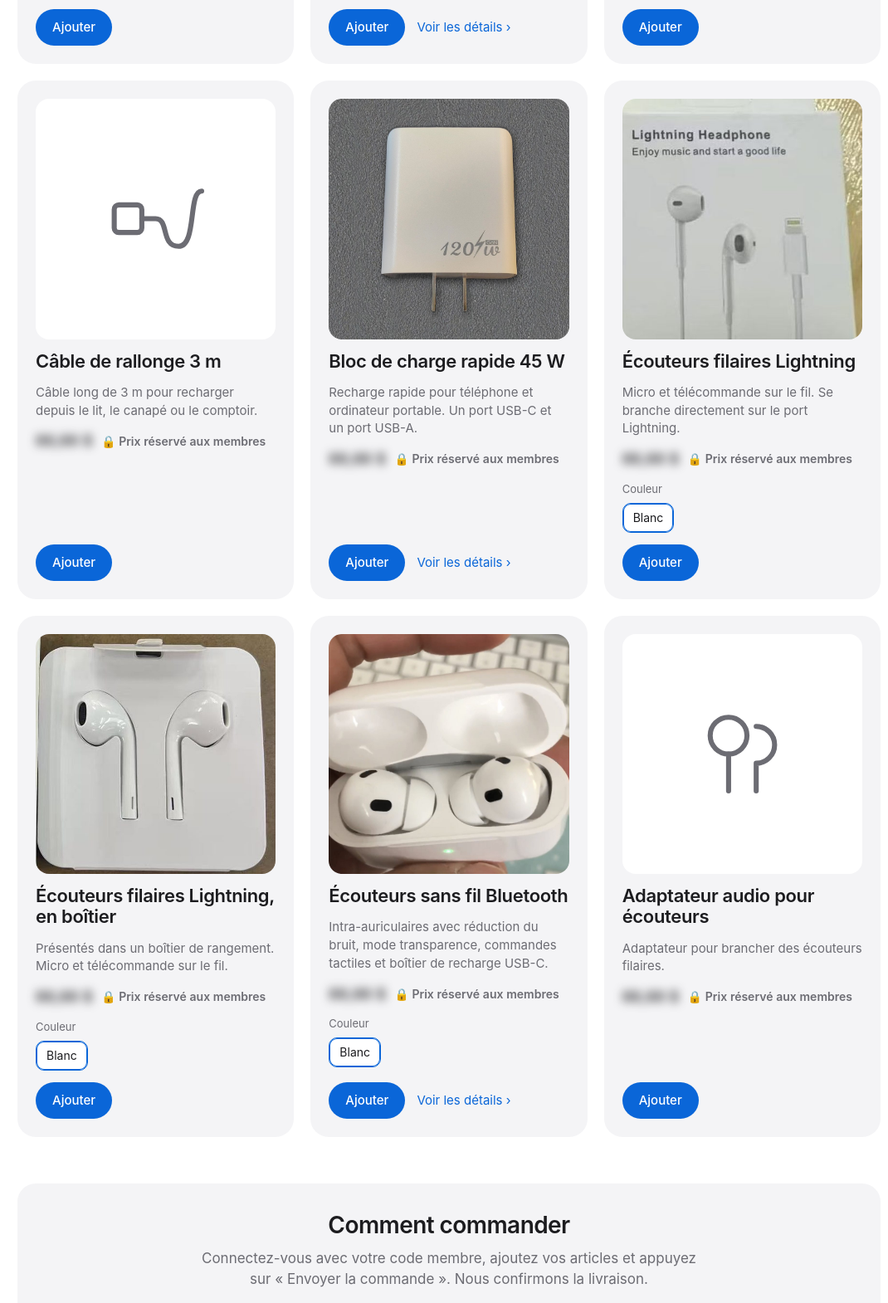
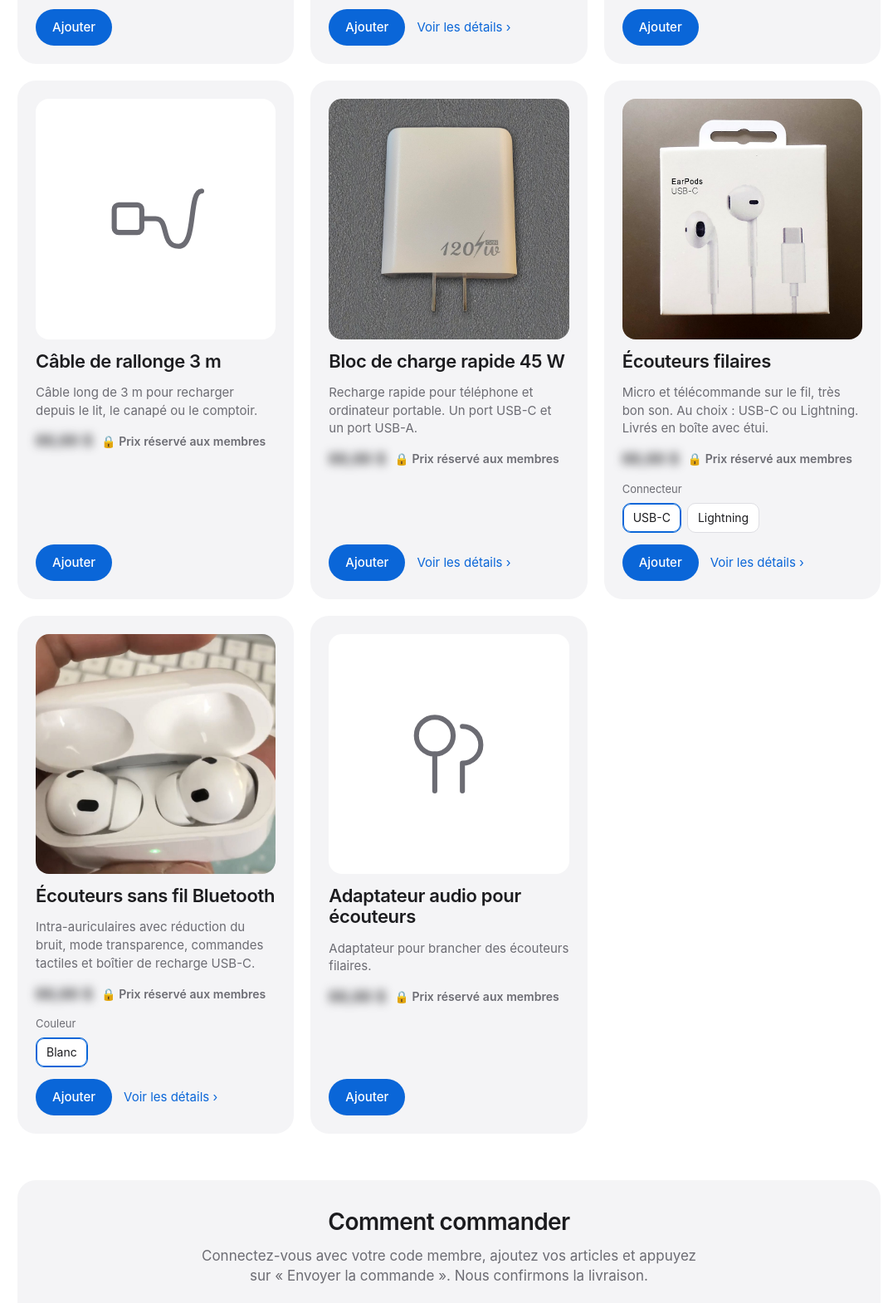
Before and after one commit to Leotech888/Leotech888.github.io, a plain HTML site: page index.html in a window 1280 px wide. Shown: the part 1571-3141 px from the top of the page at 83% size, without its empty margins (99-1169 px from the left). Drawn offline with Linux system fonts and the light colour scheme.

Commit message:
Add files via upload

```diff
--- a/index.html
+++ b/index.html
@@ -245,14 +245,31 @@ var SHOP = {
    Prices are NOT written here. They are stored locked (encrypted) in LOCKED below
    and only appear after a store logs in with its username and password. */
 var PRODUCTS = [
-  { id:"ear-a", cat:"ear", img:"ecouteurs-lightning-a.jpg", price:"",
-    name:{fr:"Écouteurs filaires Lightning", en:"Lightning wired earphones", zh:"Lightning 有线耳机"},
-    desc:{fr:"Micro et télécommande sur le fil. Se branche directement sur le port Lightning.", en:"In-line mic and remote. Plugs straight into a Lightning port.", zh:"带线控和麦克风，直接插 Lightning 接口。"},
-    options:[ {label:{fr:"Couleur",en:"Colour",zh:"颜色"}, values:[{fr:"Blanc",en:"White",zh:"白色"}]} ] },
-  { id:"ear-b", cat:"ear", img:"ecouteurs-lightning-b.jpg", price:"",
-    name:{fr:"Écouteurs filaires Lightning, en boîtier", en:"Lightning wired earphones, boxed", zh:"Lightning 有线耳机（盒装）"},
-    desc:{fr:"Présentés dans un boîtier de rangement. Micro et télécommande sur le fil.", en:"Packed in a storage tray. In-line mic and remote.", zh:"带收纳托盘包装，线控加麦克风。"},
-    options:[ {label:{fr:"Couleur",en:"Colour",zh:"颜色"}, values:[{fr:"Blanc",en:"White",zh:"白色"}]} ] },
+  { id:"ear-b", cat:"ear", img:"earbuds-typec-a.jpg", price:"",
+    imgs:["earbuds-typec-a.jpg","earbuds-lightning-1.jpg"],
+    name:{fr:"Écouteurs filaires", en:"Wired earphones", zh:"有线耳机"},
+    desc:{fr:"Micro et télécommande sur le fil, très bon son. Au choix : USB-C ou Lightning. Livrés en boîte avec étui.", en:"In-line mic and remote, very good sound. Choose USB-C or Lightning. Boxed, with a storage tray.", zh:"带麦克风和线控，音质很好。可选 Type-C 或 Lightning 接口，盒装带收纳托盘。"},
+    options:[ {label:{fr:"Connecteur",en:"Connector",zh:"接口"}, values:[{fr:"USB-C",en:"USB-C",zh:"Type-C"}, {fr:"Lightning",en:"Lightning",zh:"Lightning"}]} ],
+    detail:{
+      whyTitle:{fr:"Pourquoi ces écouteurs",en:"Why these earphones",zh:"为什么选这款耳机"},
+      galleries:[ ["earbuds-typec-a.jpg","earbuds-typec-b.jpg","earbuds-typec-c.jpg"], ["earbuds-lightning-1.jpg","earbuds-lightning-2.jpg","earbuds-lightning-3.jpg"] ],
+      lead:{fr:"Des écouteurs filaires avec micro et télécommande sur le fil, et un très bon son. On les branche et on écoute, sans pile ni appairage. Choisissez le connecteur (USB-C ou Lightning) au moment de commander.", en:"Wired earphones with an in-line mic and remote, and very good sound. Plug in and listen, no battery and no pairing. Choose the connector (USB-C or Lightning) when you order.", zh:"带麦克风和线控的有线耳机，音质很好。插上就能听，不用充电，也不用配对。下单时选 Type-C 或 Lightning 接口。"},
+      points:[
+        {h:{fr:"Micro et télécommande",en:"Mic and remote",zh:"麦克风加线控"}, p:{fr:"Micro intégré et télécommande sur le fil : appels, volume et lecture sans toucher le téléphone.",en:"Built-in mic and in-line remote: calls, volume and playback without touching your phone.",zh:"线上自带麦克风和线控，接电话、调音量、控制播放，不用碰手机。"}},
+        {h:{fr:"Très bon son",en:"Very good sound",zh:"音质很好"}, p:{fr:"Un son clair et agréable pour la musique, les appels et les vidéos.",en:"Clear, pleasant sound for music, calls and video.",zh:"听音乐、打电话、看视频，声音都清楚好听。"}},
+        {h:{fr:"Deux connecteurs au choix",en:"Two connectors to choose from",zh:"两种接口可选"}, p:{fr:"USB-C pour les téléphones et tablettes récents, Lightning pour les iPhone à port Lightning.",en:"USB-C for newer phones and tablets, Lightning for iPhones with a Lightning port.",zh:"Type-C 接新款手机、平板，Lightning 接带 Lightning 口的 iPhone。"}},
+        {h:{fr:"Boîte avec étui",en:"Boxed with tray",zh:"盒装带托盘"}, p:{fr:"Câble enroulé dans un étui de rangement, prêt à ranger ou à offrir.",en:"Cable coiled in a storage tray, ready to store or gift.",zh:"线材绕好收在托盘里，方便收纳，也方便送人。"}}
+      ],
+      specs:[
+        [{fr:"Type",en:"Type",zh:"类型"}, {fr:"Écouteurs filaires intra-auriculaires",en:"Wired earbuds",zh:"入耳式有线耳机"}],
+        [{fr:"Connecteur",en:"Connector",zh:"接口"}, {fr:"USB-C ou Lightning, selon le choix",en:"USB-C or Lightning, as selected",zh:"Type-C 或 Lightning，下单时选择"}],
+        [{fr:"Fonctions",en:"Features",zh:"功能"}, {fr:"Micro intégré, télécommande sur le fil",en:"Built-in mic, in-line remote",zh:"内置麦克风，线控"}],
+        [{fr:"Emballage",en:"Packaging",zh:"包装"}, {fr:"Boîte avec étui de rangement",en:"Box with storage tray",zh:"盒装，带收纳托盘"}],
+        [{fr:"Couleur",en:"Colour",zh:"颜色"}, {fr:"Blanc",en:"White",zh:"白色"}],
+        [{fr:"Compatible avec",en:"Works with",zh:"适用设备"}, {fr:"Téléphones et tablettes à port USB-C ou Lightning",en:"Phones and tablets with a USB-C or Lightning port",zh:"带 Type-C 或 Lightning 接口的手机、平板"}]
+      ],
+      fine:{fr:"Vérifiez que votre appareil prend en charge l'audio par ce connecteur.",en:"Check that your device supports audio over this connector.",zh:"使用前请确认你的设备支持该接口的音频输出。"}
+    } },
   { id:"ear-c", cat:"ear", img:"earbuds-case.jpg", price:"",
     name:{fr:"Écouteurs sans fil Bluetooth", en:"Bluetooth wireless earbuds", zh:"蓝牙无线耳机"},
     desc:{fr:"Intra-auriculaires avec réduction du bruit, mode transparence, commandes tactiles et boîtier de recharge USB-C.", en:"In-ear buds with noise reduction, transparency mode, touch controls and a USB-C charging case.", zh:"入耳式，带降噪、通透模式、触控操作和 Type-C 充电盒。"},
@@ -450,9 +467,10 @@ var ICON={ cable:'<svg viewBox="0 0 48 48" aria-hidden="true"><rect x="6" y="18"
 
 var PRICES=null;   /* filled in after a correct member code */
 function fmt(n){ var s=Number(n).toFixed(2); return lang==="fr" ? s.replace(".",",")+" $" : "$"+s; }
+function priceOf(id,sel){ var p=PRODUCTS.filter(function(x){return x.id===id})[0], k=(p&&p.priceIds)?p.priceIds[sel[0]]:id; return PRICES?PRICES[k]:null; }
 function priceNode(p){
   var t=T[lang];
-  if(PRICES){ return document.createTextNode(PRICES[p.id]!=null ? fmt(PRICES[p.id]) : t.ask); }
+  if(PRICES){ var pv=priceOf(p.id,picks[p.id]); return document.createTextNode(pv!=null ? fmt(pv) : t.ask); }
   var b=el("button","lock"); b.type="button"; b.onclick=openMember;
   var blur=el("span","blur",lang==="fr"?"88,88 $":"$88.88"); blur.setAttribute("aria-hidden","true");
   b.appendChild(blur); b.appendChild(el("span","lk","\uD83D\uDD12 "+t.lockTxt)); return b;
@@ -552,7 +570,7 @@ function render(){
 
 var shown=null;
 function openDetail(p){
-  shown=p; var t=T[lang], d=p.detail, body=$("dBody"); body.textContent="";
+  shown=p; var t=T[lang], d=p.detail, gl=d.galleries?d.galleries[picks[p.id][0]]:d.gallery, body=$("dBody"); body.textContent="";
   var top=el("div","d-top"), h=el("h2",null,p.name[lang]); h.id="dTitle";
   var x=el("button","d-close","×"); x.type="button"; x.setAttribute("aria-label",t.close); x.onclick=function(){$("dlg").close()};
   top.appendChild(h); top.appendChild(x); body.appendChild(top);
@@ -560,8 +578,8 @@ function openDetail(p){
   var dp=el("div","d-price"); dp.appendChild(priceNode(p)); body.appendChild(dp);
   if(d.video){ var vb=el("div","d-video"), v=el("video"); if(d.portrait){ vb.style.aspectRatio="9/16"; vb.style.maxWidth="340px"; vb.style.margin="0 auto"; } v.src=d.video; if(d.poster)v.poster=d.poster;
     v.controls=true; v.playsInline=true; v.setAttribute("playsinline",""); v.preload="metadata"; vb.appendChild(v); body.appendChild(vb); }
-  if(d.gallery){ var g=el("div","gal");
-    d.gallery.forEach(function(src,i){ var im=el("img"); im.src=src; im.alt=p.name[lang]+" "+(i+1); var zb=el("button"); zb.type="button"; zb.onclick=function(){openZoom(d.gallery,i)}; zb.appendChild(im); g.appendChild(zb); }); body.appendChild(g); }
+  if(gl){ var g=el("div","gal");
+    gl.forEach(function(src,i){ var im=el("img"); im.src=src; im.alt=p.name[lang]+" "+(i+1); var zb=el("button"); zb.type="button"; zb.onclick=function(){openZoom(gl,i)}; zb.appendChild(im); g.appendChild(zb); }); body.appendChild(g); }
   else if(p.img){ var ph=el("div","d-photo"), im2=el("img"); im2.src=p.img; im2.alt=p.name[lang]; ph.appendChild(im2); body.appendChild(ph); }
   if(d.combos){
   var s1=el("section"); s1.appendChild(el("h3","d-h",t.ways)); var cg=el("div","combos");
@@ -597,11 +615,11 @@ function lineText(c){
   var p=PRODUCTS.filter(function(x){return x.id===c.id})[0];
   return { name:p.name[lang], opts:p.options.map(function(o,i){return o.values[c.sel[i]][lang]}).join(" · ") };
 }
-function orderTotal(){ var s=0; cart.forEach(function(c){ if(PRICES&&PRICES[c.id]!=null) s+=PRICES[c.id]*c.qty }); return s; }
+function orderTotal(){ var s=0; cart.forEach(function(c){ var pv=priceOf(c.id,c.sel); if(PRICES&&pv!=null) s+=pv*c.qty }); return s; }
 function orderText(){
   var t=T[lang], d=new Date().toISOString().slice(0,10);
   if(!PRICES) return t.hello+"\n"+cart.map(function(c){var L=lineText(c); return "• "+c.qty+" × "+L.name+(L.opts?" ("+L.opts+")":"")}).join("\n");
-  return t.orderHead+" · "+MEMBER+" · "+d+"\n"+cart.map(function(c){ var L=lineText(c), pr=PRICES[c.id];
+  return t.orderHead+" · "+MEMBER+" · "+d+"\n"+cart.map(function(c){ var L=lineText(c), pr=priceOf(c.id,c.sel);
     return "• "+c.qty+" × "+L.name+(L.opts?" ("+L.opts+")":"")+(pr!=null ? " @ "+fmt(pr)+" = "+fmt(pr*c.qty) : " ("+t.noPrice+")") }).join("\n")+"\n"+t.total+" : "+fmt(orderTotal());
 }
 function renderTray(){
@@ -617,7 +635,7 @@ function renderTray(){
   var tot=$("tot"); tot.hidden=!(open&&n&&PRICES); tot.textContent="";
   if(PRICES){ tot.appendChild(el("span",null,t.total)); tot.appendChild(el("span",null,fmt(orderTotal()))); }
   cart.forEach(function(c,idx){
-    var L=lineText(c), li=el("li"), left=el("div"), pr=PRICES?PRICES[c.id]:null;
+    var L=lineText(c), li=el("li"), left=el("div"), pr=PRICES?priceOf(c.id,c.sel):null;
     left.appendChild(document.createTextNode(L.name));
     left.appendChild(el("small",null,L.opts+(PRICES ? (L.opts?" · ":"")+(pr!=null ? fmt(pr)+" "+t.each+" = "+fmt(pr*c.qty) : t.noPrice) : "")));
     var q=el("div","qty"), minus=el("button",null,"−"), plus=el("button",null,"+"), inp=el("input");
```
Also changed, not shown: earbuds-lightning-1.jpg (added), earbuds-lightning-2.jpg (added), earbuds-lightning-3.jpg (added), earbuds-typec-a.jpg (added), earbuds-typec-b.jpg (added), earbuds-typec-c.jpg (added).
